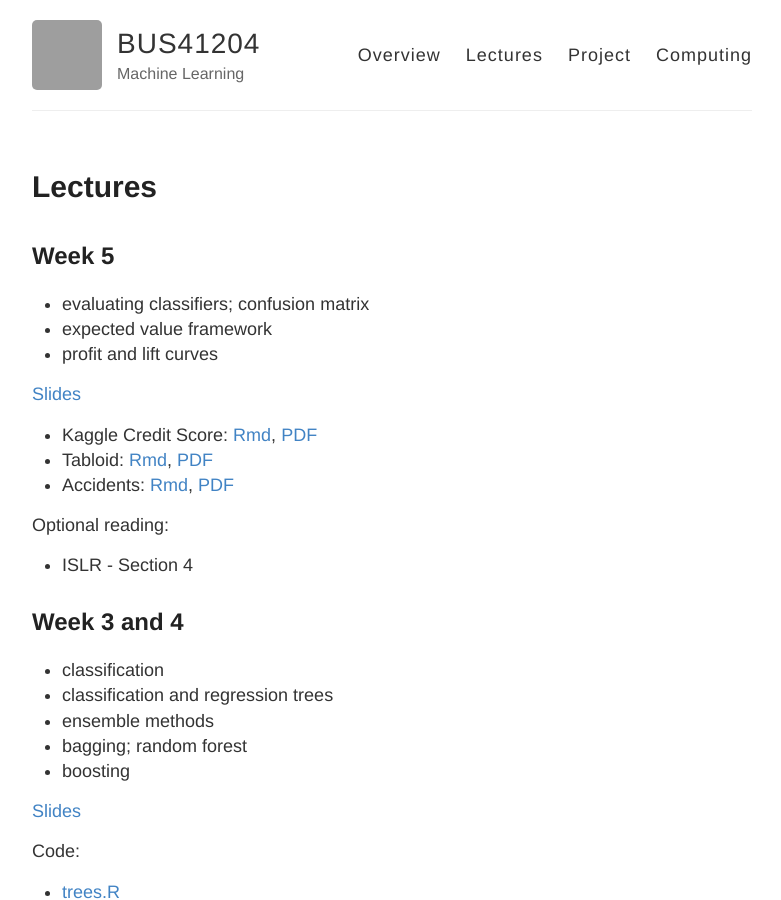
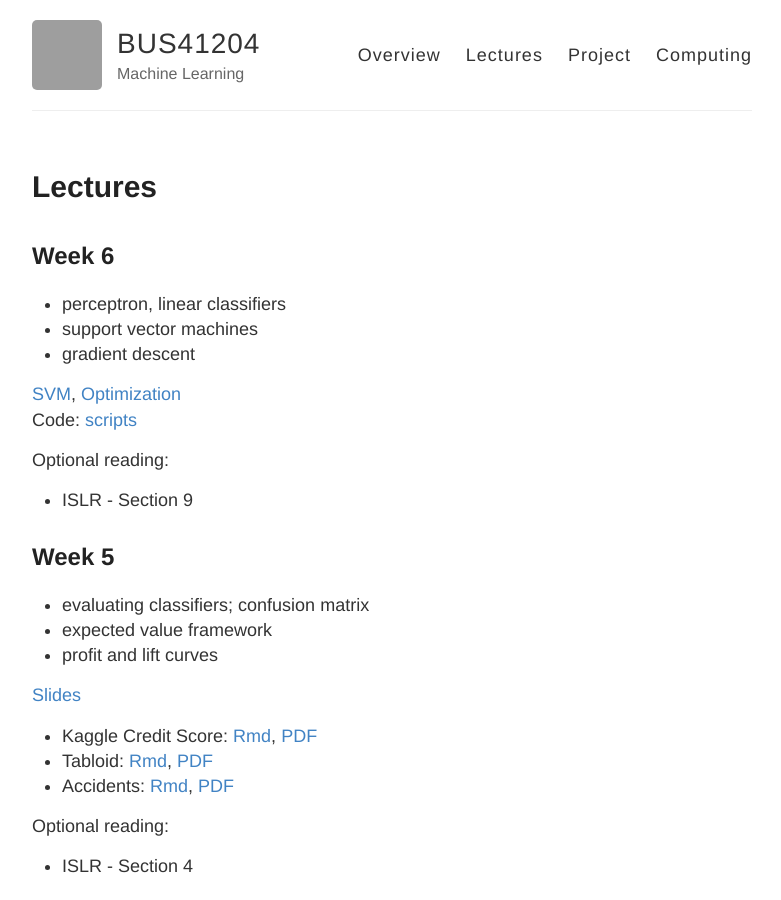
Before and after one commit to ChicagoBoothML/MLClass, a Jekyll site: the page built from lectures.md, in a window 1280 px wide and 900 px high. Shown: the whole window, without its empty margins (248-1029 px from the left). Built offline with Jekyll 4.4.1, drawn with Linux system fonts in a browser that asks for light colours; grey boxes are pictures that could not be loaded.

Commit message:
Update lectures.md

```diff
--- a/lectures.md
+++ b/lectures.md
@@ -84,24 +84,23 @@
 * h2o [booklet](http://docs.h2o.ai/h2o/latest-stable/h2o-docs/booklets/DeepLearningBooklet.pdf) on deep learning
 * [h2o package](http://docs.h2o.ai/h2o/latest-stable/index.html)
 
+--->
 
-## Week 5
+## Week 6
 
 * perceptron, linear classifiers
 * support vector machines
 * gradient descent
 
-[SVM](https://piazza.com/class_profile/get_resource/j8padvvrtd375m/jd3eu7g8pmf5pu),
-[Optimization](https://piazza.com/class_profile/get_resource/j8padvvrtd375m/jd3euomjcm36oi)
-Code: [scripts](https://github.com/ChicagoBoothML/ML2016/tree/master/code/lec05)
+[SVM](https://piazza.com/class_profile/get_resource/joa87ld16vd1qb/js4xrbjptjl4lv),
+[Optimization](https://piazza.com/class_profile/get_resource/joa87ld16vd1qb/js4xri6p3w24sv)
+Code: [scripts](https://github.com/ChicagoBoothML/MLClass/tree/master/lec06)
 
 Optional reading:
 
 * ISLR - Section 9
 
-Individual homework: [PDF](https://piazza.com/class_profile/get_resource/j8padvvrtd375m/jd5gzpp088u44h)
 
---->
 
 ## Week 5
 
```
